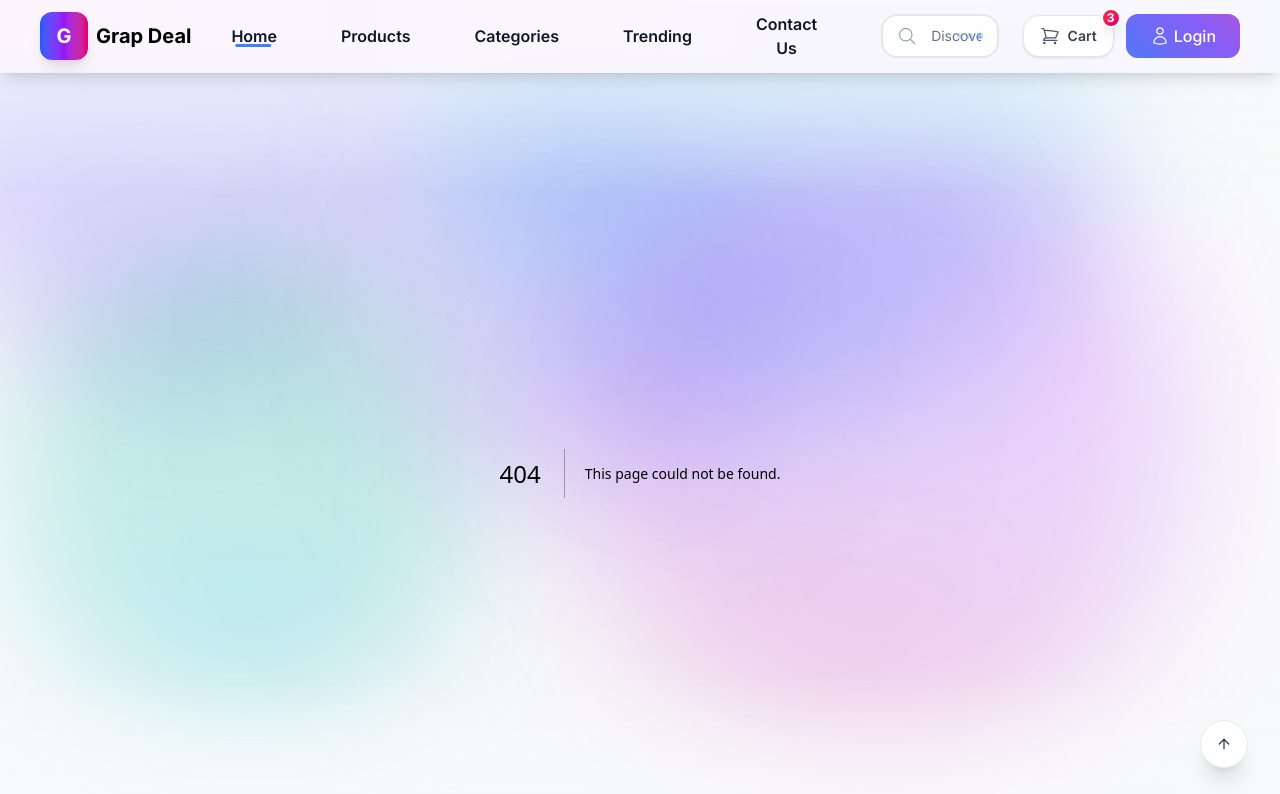
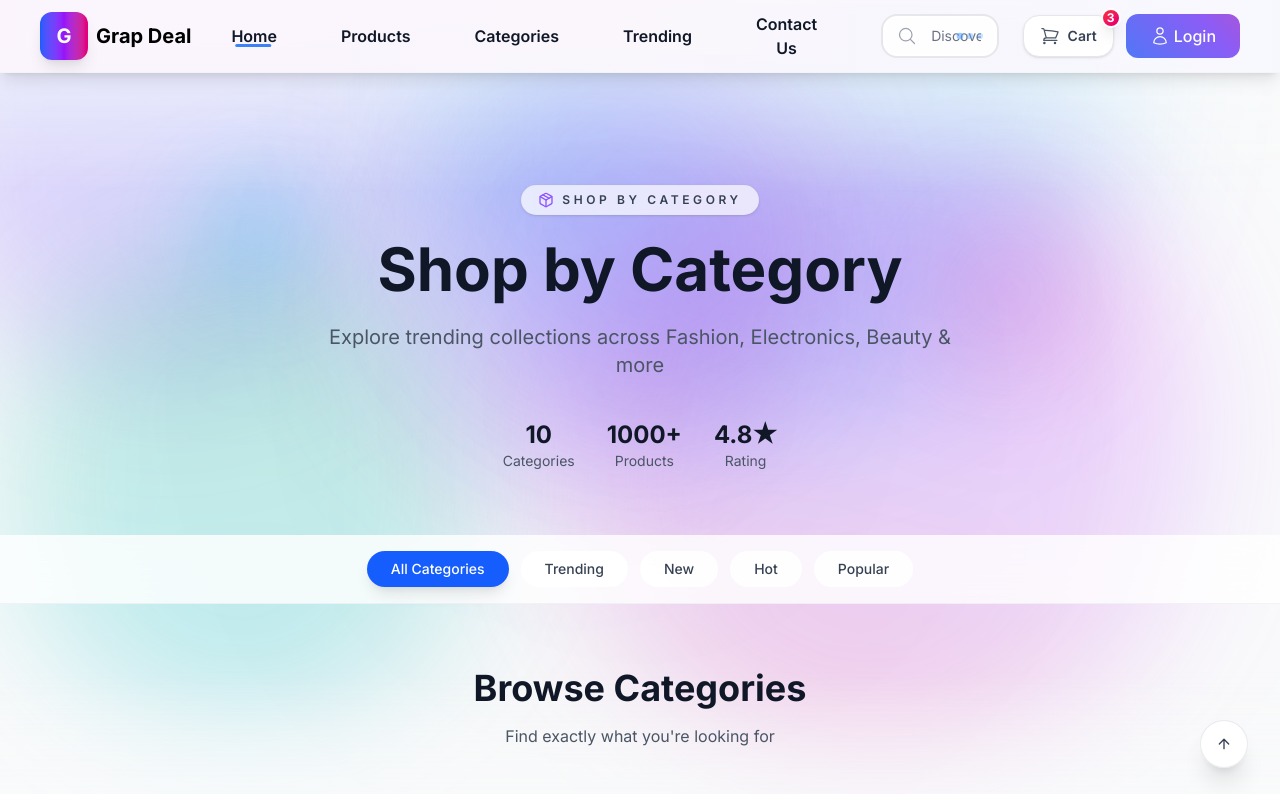
Before and after one commit to DARSHAN973/Grap-Deal, a Next.js app: page /user/categories in a window 1280 px wide. Before the commit this address had no page. Shown: the top 794 px of the page. Built offline with nearby package versions, Linux system fonts and the light colour scheme; grey boxes are pictures that could not be loaded.

Commit message:
fix large moniter screen issue

```diff
--- a/app/globals.css
+++ b/app/globals.css
@@ -287,3 +287,42 @@ body {
   background-color: rgb(17 24 39);
   color: rgb(243 244 246);
 }
+
+/* Large monitor optimization - only affects screens 1920px+ */
+@media (min-width: 1920px) {
+  /* Global content constraint for very large screens */
+  main {
+    max-width: 1600px;
+    margin-left: auto;
+    margin-right: auto;
+  }
+
+  /* Header constraint for large screens */
+  header > div {
+    max-width: 1600px;
+    margin-left: auto;
+    margin-right: auto;
+  }
+
+  /* Footer constraint for large screens */
+  footer > div:first-child {
+    max-width: 1600px;
+    margin-left: auto;
+    margin-right: auto;
+  }
+}
+
+/* Ultra-wide monitor optimization - only affects screens 2560px+ */
+@media (min-width: 2560px) {
+  main {
+    max-width: 1800px;
+  }
+
+  header > div {
+    max-width: 1800px;
+  }
+
+  footer > div:first-child {
+    max-width: 1800px;
+  }
+}
--- a/app/categories/page.js
+++ b/app/user/categories/page.js
@@ -1,4 +1,4 @@
-import CategoriesPage from '../../components/sections/CategoriesPage';
+import CategoriesPage from '../../../components/sections/CategoriesPage';
 
 export const metadata = {
   title: 'Categories | Grap Deal'
--- a/app/contact/page.js
+++ b/app/user/contact/page.js
@@ -2,7 +2,7 @@ export const metadata = {
   title: 'Contact Us | Grap Deal'
 };
 
-import ContactPage from '../../components/sections/ContactPage';
+import ContactPage from '../../../components/sections/ContactPage';
 
 const Contact = () => {
   return <ContactPage />;
--- a/app/products/page.js
+++ b/app/user/products/page.js
@@ -1,4 +1,4 @@
-import ProductsPage from '../../components/sections/ProductsPage';
+import ProductsPage from '../../../components/sections/ProductsPage';
 
 export const metadata = {
   title: 'Products | Grap Deal',
--- a/app/trending/page.js
+++ b/app/user/trending/page.js
@@ -2,7 +2,7 @@ export const metadata = {
   title: 'Trending Products | Grap Deal'
 };
 
-import TrendingPage from '../../components/sections/TrendingPage';
+import TrendingPage from '../../../components/sections/TrendingPage';
 
 const Trending = () => {
   return <TrendingPage />;
```
